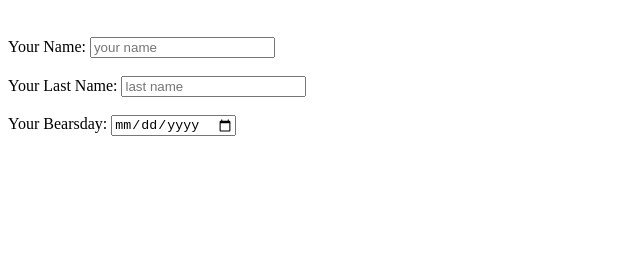
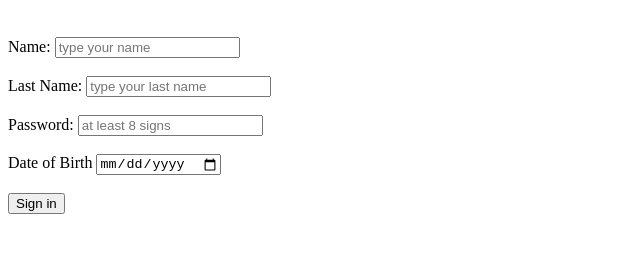
Before and after one commit to KrisKopy08/dz-html, a plain HTML site: page pages/form.html in a window 1280 px wide. Shown: the part 87-340 px from the top of the page, without its empty margins (0-640 px from the left). Drawn offline with Linux system fonts and the light colour scheme.

Commit message:
initial commit

```diff
--- a/pages/form.html
+++ b/pages/form.html
@@ -17,19 +17,27 @@
 <br>
 <form method="post" action="https://fom.in.ua/echo">
 
-    <label for="name">Your Name:
-        <input type="text" placeholder="your name" id="name">
+    <label for="name">Name:
+        <input type="text" placeholder="type your name" id="name">
     </label>
     <br>
     <br>
-    <label for="last_name">Your Last Name:
-        <input type="text" placeholder="last name" id="last_name">
+    <label for="last_name">Last Name:
+        <input type="text" placeholder="type your last name" id="last_name">
     </label>
     <br>
     <br>
-    <label for="date">Your Bearsday:
+    <label for="password">Password:
+        <input type="password" id="password" placeholder="at least 8 signs" minlength="8" required >
+    </label>
+    <br>
+    <br>
+    <label for="date">Date of Birth
         <input type="date" id="date">
     </label>
+    <br>
+    <br>
+    <input type="submit" value="Sign in" />
 </form>
 </body>
 </html>
```
